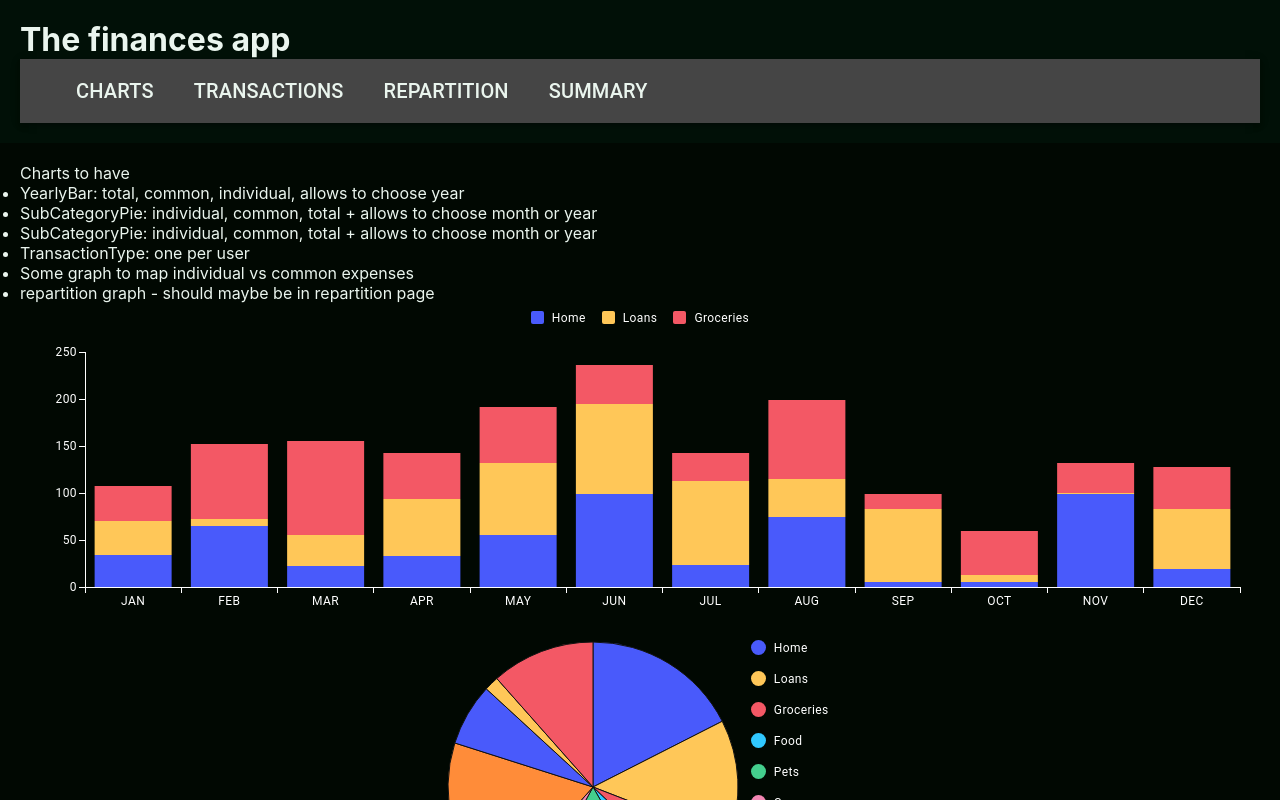
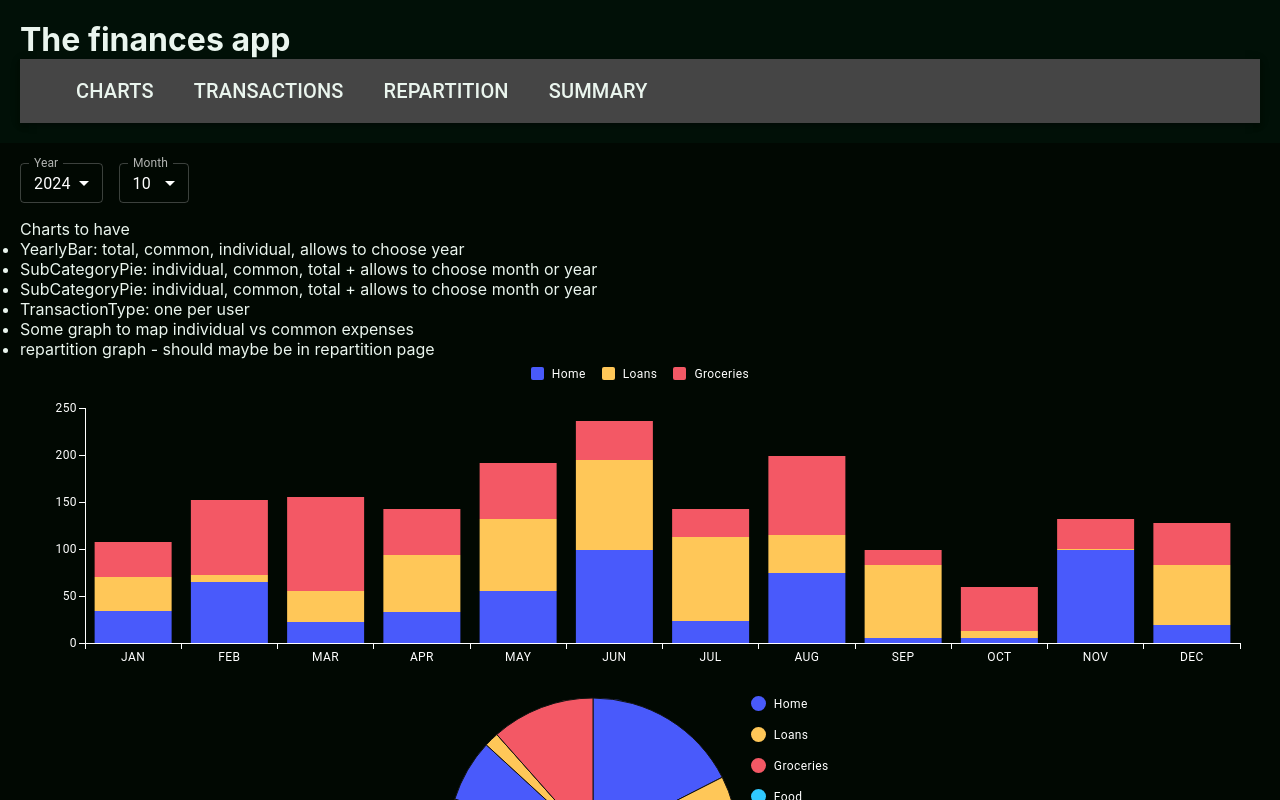
Before and after one commit to elisakaisa/Finances-client-react, a React (Vite) app: page /charts in a window 1280 px wide. Shown: the top 800 px of the page. Built offline with nearby package versions, Linux system fonts and the light colour scheme; some icons are missing.

Commit message:
extracted the dropown components into their own components

```diff
--- a/src/constants/constants.ts
+++ b/src/constants/constants.ts
@@ -12,3 +12,7 @@ export const MONTHS: string[] = [
   "NOV",
   "DEC",
 ];
+
+export const CURRENTYEAR = new Date().getFullYear();
+export const YEARLIST: number[] = Array.from({ length: 11 }, (_, i) => CURRENTYEAR - i);
+export const MONTHLIST: number[] = Array.from({length: 12}, (_, i) => i + 1);
--- a/src/pages/Charts.tsx
+++ b/src/pages/Charts.tsx
@@ -3,9 +3,27 @@ import YearlyBarChart from '../components/YearlyBarChart';
 import CategoryPieChart from '../components/CategoryPieChart';
 import TransactionTypeBarChart from '../components/TransactionTypeBarChart';
 import { generateRandomPieData, generateRandomYearlyBarChartData, getRandomTransactionTypeBarChartData } from '../services/chartService';
+import { useState } from 'react';
+import YearMonthDropdown from './pageComponents/YearMonthDropDown';
 
 
 const Charts = () => {
+    const [year, setYear] = useState<number>(new Date().getFullYear());
+    const [month, setMonth] = useState<number>(new Date().getMonth());
+    const [financialMonth, setFinancialMonth] = useState<string>('');
+
+    const handleYearChange = (newYear: number) => {
+        setYear(newYear);
+        const updatedFinancialMonth = `${newYear}${month.toString().padStart(2, '0')}`;
+        setFinancialMonth(updatedFinancialMonth);
+    };
+
+    const handleMonthChange = (newMonth: number) => {
+        const paddedMonth = newMonth.toString().padStart(2, '0');
+        setMonth(newMonth);
+        const updatedFinancialMonth = `${year.toString()}${paddedMonth}`;
+        setFinancialMonth(updatedFinancialMonth);
+    };
 
     const randomPieData = generateRandomPieData();
     const randomData = generateRandomYearlyBarChartData();
@@ -14,6 +32,12 @@ const Charts = () => {
 
     return (
         <div className='padding-20'>
+            <YearMonthDropdown
+                year={year}
+                month={month}
+                onYearChange={handleYearChange}
+                onMonthChange={handleMonthChange}
+                />
             <>Charts to have</>
             <ul>
                 <li>YearlyBar: total, common, individual, allows to choose year</li>
--- a/src/pages/Repartition.tsx
+++ b/src/pages/Repartition.tsx
@@ -3,41 +3,25 @@ import RepartitionTable from '../components/RepartitionTable';
 import './layout.css';
 import { testRepartition } from '../models/TestData';
 
-import InputLabel from '@mui/material/InputLabel';
-import MenuItem from '@mui/material/MenuItem';
-import FormControl from '@mui/material/FormControl';
-import Select from '@mui/material/Select';
-import type { SelectChangeEvent } from '@mui/material/Select';
+import YearDropdown from './pageComponents/YearDropDown';
 
 const Repartition = () => {
     const [repartition, setRepartition] = useState(testRepartition);
     const [year, setYear] = useState<number>(new Date().getFullYear());
 
-    const handleChange = (event: SelectChangeEvent) => {
-        setYear(Number(event.target.value));
+    const handleYearChange = (year: number) => {
+        setYear(year);
         //TODO: fetch new data here
     };
-
-    const currentYear = new Date().getFullYear();
-    const yearList: number[] = Array.from({ length: 11 }, (_, i) => currentYear - i);
 
     //TODO: fetch repartition data based on year
 
     return (
         <div className='padding-20'>
-            <FormControl>
-                <InputLabel id="select-year-label">Year</InputLabel>
-                <Select
-                    labelId="select-year"
-                    id="select-year"
-                    value={year.toString()}
-                    label="Year"
-                    onChange={handleChange}>
-                    {yearList.map((year) => (
-                        <MenuItem key={year} value={year}>{year}</MenuItem>
-                    ))}
-                </Select>
-            </FormControl>
+            <YearDropdown
+                year={year}
+                onYearChange={handleYearChange}
+            />
             <RepartitionTable repartition={repartition} />
         </div>
     );
--- a/src/pages/Summary.tsx
+++ b/src/pages/Summary.tsx
@@ -1,11 +1,23 @@
-import React from 'react';
+import React, { useState } from 'react';
 import './layout.css';
 import SummaryTable from '../components/SummaryTable';
 import { testSummary } from '../models/TestData';
+import YearDropdown from './pageComponents/YearDropDown';
 
 const Summary = () => {
+    const [year, setYear] = useState<number>(new Date().getFullYear());
+
+    const handleYearChange = (year: number) => {
+        setYear(year);
+        //TODO: fetch new data here
+    };
+
     return (
         <div className='padding-20'>
+            <YearDropdown
+                year={year}
+                onYearChange={handleYearChange}
+            />
             <SummaryTable summary={testSummary}></SummaryTable>
         </div>
     );
--- a/src/pages/Transactions.tsx
+++ b/src/pages/Transactions.tsx
@@ -3,11 +3,7 @@ import './layout.css';
 import TransactionGrid from '../components/TransactionGrid';
 import { testTransactions } from '../models/TestData';
 
-import InputLabel from '@mui/material/InputLabel';
-import MenuItem from '@mui/material/MenuItem';
-import FormControl from '@mui/material/FormControl';
-import Select from '@mui/material/Select';
-import type { SelectChangeEvent } from '@mui/material/Select';
+import YearMonthDropdown from './pageComponents/YearMonthDropDown';
 
 const Transactions = () => {
     const [transactions, setTransactions] = useState(testTransactions);
@@ -19,21 +15,16 @@ const Transactions = () => {
     //TODO: fetch transactions here
 
     //TODO: month and year filter
-    const currentYear = new Date().getFullYear();
-    const yearList: number[] = Array.from({ length: 11 }, (_, i) => currentYear - i);
-    const monthList: number[] = Array.from({length: 12}, (_, i) => i + 1);
-
-    const handleYearChange = (event: SelectChangeEvent) => {
-        setYear(Number(event.target.value));
-        const updatedFinancialMonth = `${event.target.value}${month.toString().padStart(2, '0')}`;
+    const handleYearChange = (newYear: number) => {
+        setYear(newYear);
+        const updatedFinancialMonth = `${newYear}${month.toString().padStart(2, '0')}`;
         setFinancialMonth(updatedFinancialMonth);
-        //TODO: fetch new data if year is changed
         filterTransactions(updatedFinancialMonth);
     };
-    const handleMonthChange = (event: SelectChangeEvent) => {
-        const rawValue = String(event.target.value);
-        const paddedMonth = rawValue.padStart(2, '0');
-        setMonth(Number(event.target.value));
+
+    const handleMonthChange = (newMonth: number) => {
+        const paddedMonth = newMonth.toString().padStart(2, '0');
+        setMonth(newMonth);
         const updatedFinancialMonth = `${year.toString()}${paddedMonth}`;
         setFinancialMonth(updatedFinancialMonth);
         filterTransactions(updatedFinancialMonth);
@@ -45,34 +36,12 @@ const Transactions = () => {
 
     return (
         <div className='padding-20'>
-            <div className='dropdown-container'>
-                <FormControl size="small">
-                    <InputLabel id="select-year-label">Year</InputLabel>
-                    <Select
-                        labelId="select-year"
-                        id="select-year"
-                        value={year.toString()}
-                        label="Year"
-                        onChange={handleYearChange}>
-                        {yearList.map((year) => (
-                            <MenuItem key={year} value={year}>{year}</MenuItem>
-                        ))}
-                    </Select>
-                </FormControl>
-                <FormControl size="small" style={{ minWidth: '70px' }}>
-                    <InputLabel id="select-month-label">Month</InputLabel>
-                    <Select
-                        labelId="select-month"
-                        id="select-month"
-                        value={month.toString()}
-                        label="Month"
-                        onChange={handleMonthChange}>
-                        {monthList.map((month) => (
-                            <MenuItem key={month} value={month}>{month}</MenuItem>
-                        ))}
-                    </Select>
-                </FormControl>
-            </div>
+            <YearMonthDropdown
+                year={year}
+                month={month}
+                onYearChange={handleYearChange}
+                onMonthChange={handleMonthChange}
+            />
             <TransactionGrid transactions={transactionsToDisplay}/>
         </div>
     );
--- /dev/null
+++ b/src/pages/pageComponents/YearDropDown.tsx
@@ -0,0 +1,32 @@
+import React from 'react';
+import { FormControl, InputLabel, Select, MenuItem } from '@mui/material';
+import { YEARLIST } from '../../constants/constants';
+
+interface YearDropdownProps {
+  year: number;
+  onYearChange: (year: number) => void;
+}
+
+//TODO: make component not take the entire page
+const YearDropdown: React.FC<YearDropdownProps> = ({ year, onYearChange }) => {
+  return (
+    <FormControl fullWidth size="small">
+      <InputLabel id="select-year-label">Year</InputLabel>
+      <Select
+        labelId="select-year-label"
+        id="select-year"
+        value={year.toString()}
+        label="Year"
+        onChange={(e) => onYearChange(Number(e.target.value))}
+      >
+        {YEARLIST.map((y) => (
+          <MenuItem key={y} value={y}>
+            {y}
+          </MenuItem>
+        ))}
+      </Select>
+    </FormControl>
+  );
+};
+
+export default YearDropdown;
--- /dev/null
+++ b/src/pages/pageComponents/YearMonthDropDown.tsx
@@ -0,0 +1,53 @@
+import React from 'react';
+import { FormControl, InputLabel, Select, MenuItem } from '@mui/material';
+import { MONTHLIST, YEARLIST } from '../../constants/constants';
+
+interface YearMonthDropdownProps {
+  year: number;
+  month: number;
+  onYearChange: (year: number) => void;
+  onMonthChange: (month: number) => void;
+}
+
+const YearMonthDropdown: React.FC<YearMonthDropdownProps> = ({
+  year,
+  month,
+  onYearChange,
+  onMonthChange,
+}) => {
+  return (
+    <div className="dropdown-container" style={{ display: 'flex', gap: '1rem', alignItems: 'center' }}>
+      <FormControl size="small">
+        <InputLabel id="select-year-label">Year</InputLabel>
+        <Select
+          labelId="select-year"
+          id="select-year"
+          value={year.toString()}
+          label="Year"
+          onChange={(e) => onYearChange(Number(e.target.value))}
+        >
+          {YEARLIST.map((y) => (
+            <MenuItem key={y} value={y}>{y}</MenuItem>
+          ))}
+        </Select>
+      </FormControl>
+
+      <FormControl size="small" style={{ minWidth: '70px' }}>
+        <InputLabel id="select-month-label">Month</InputLabel>
+        <Select
+          labelId="select-month"
+          id="select-month"
+          value={month.toString()}
+          label="Month"
+          onChange={(e) => onMonthChange(Number(e.target.value))}
+        >
+          {MONTHLIST.map((m) => (
+            <MenuItem key={m} value={m}>{m}</MenuItem>
+          ))}
+        </Select>
+      </FormControl>
+    </div>
+  );
+};
+
+export default YearMonthDropdown;
```
